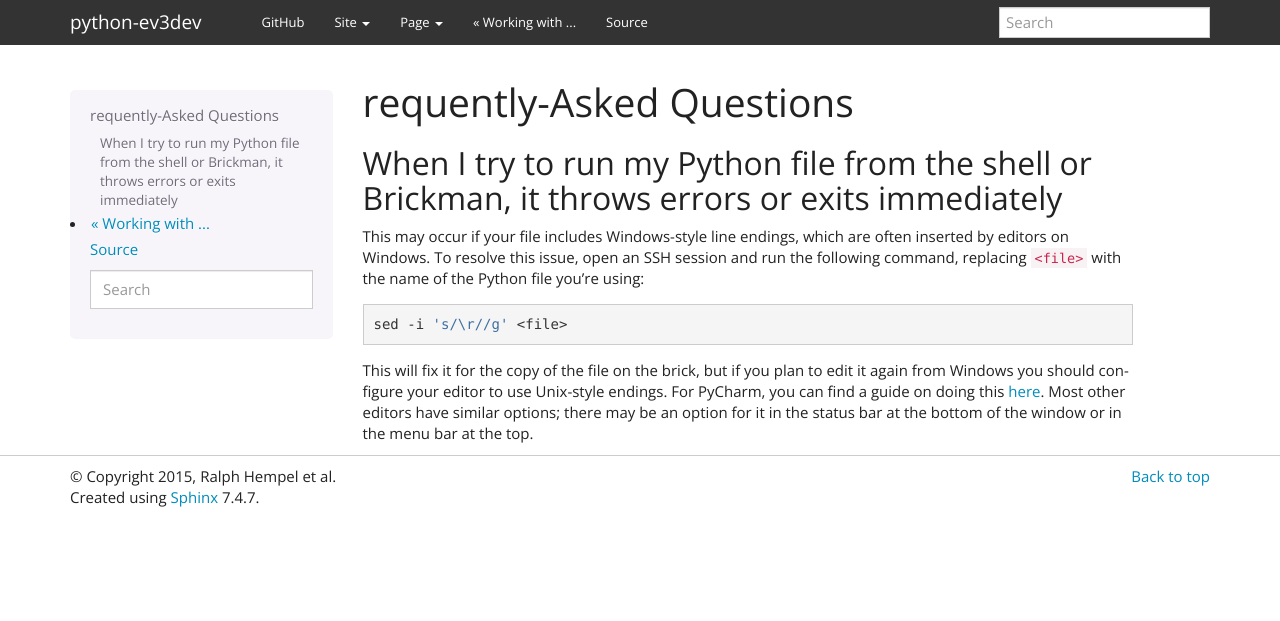
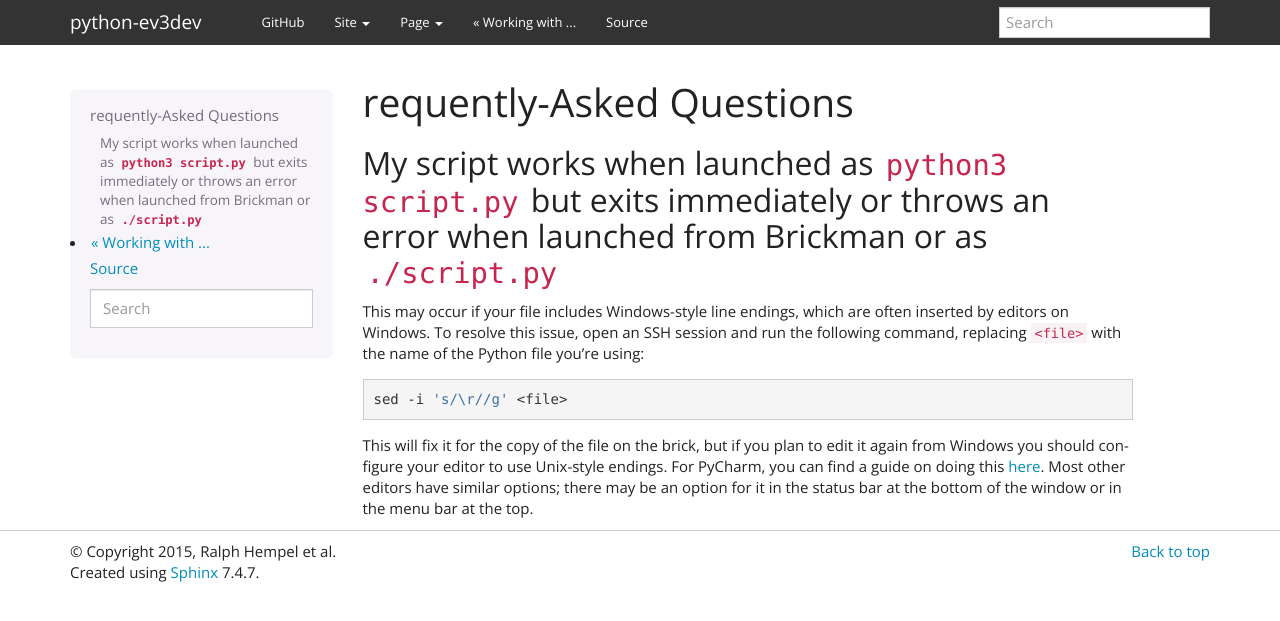
Before and after one commit to ev3dev/ev3dev-lang-python, a Sphinx documentation site: the page built from docs/faq.rst, in a window 1280 px wide. Shown: the top 621 px of the page. Built offline with Sphinx 7.4.7, drawn with Linux system fonts in a browser that asks for light colours.

Commit message:
Update faq.rst

```diff
--- a/docs/faq.rst
+++ b/docs/faq.rst
@@ -1,7 +1,7 @@
 requently-Asked Questions
 ==========================
 
-When I try to run my Python file from the shell or Brickman, it throws errors or exits immediately
+My script works when launched as ``python3 script.py`` but exits immediately or throws an error when launched from Brickman or as ``./script.py``
 -----
 
 This may occur if your file includes Windows-style line endings, which are often
```
